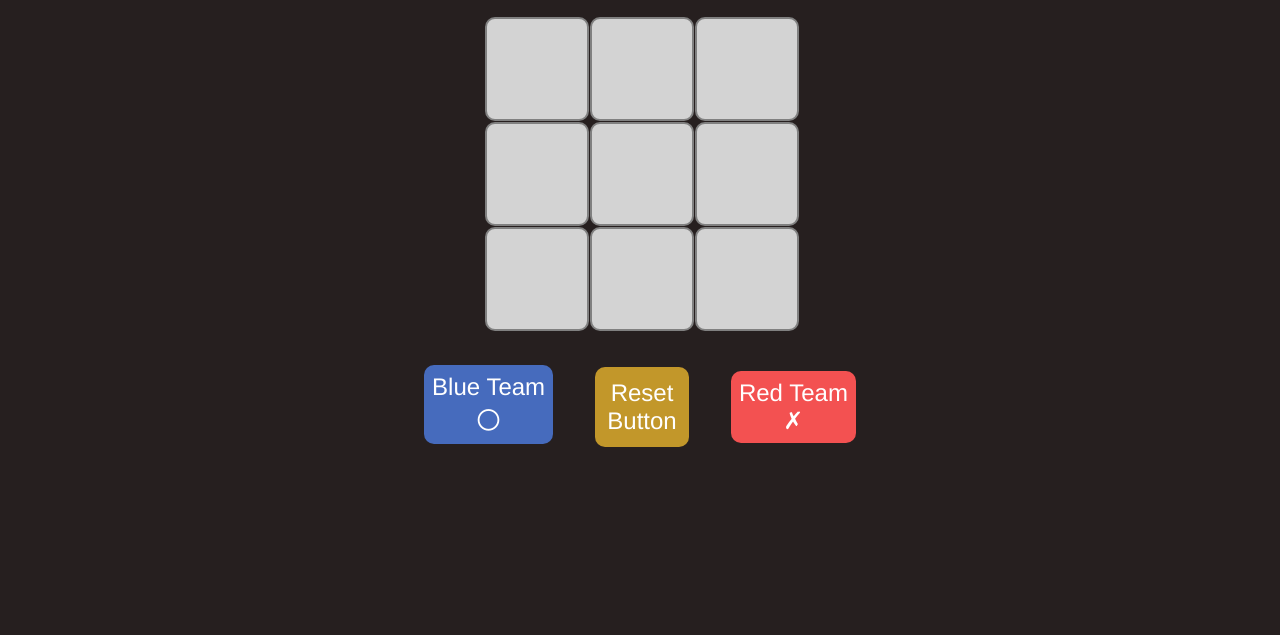
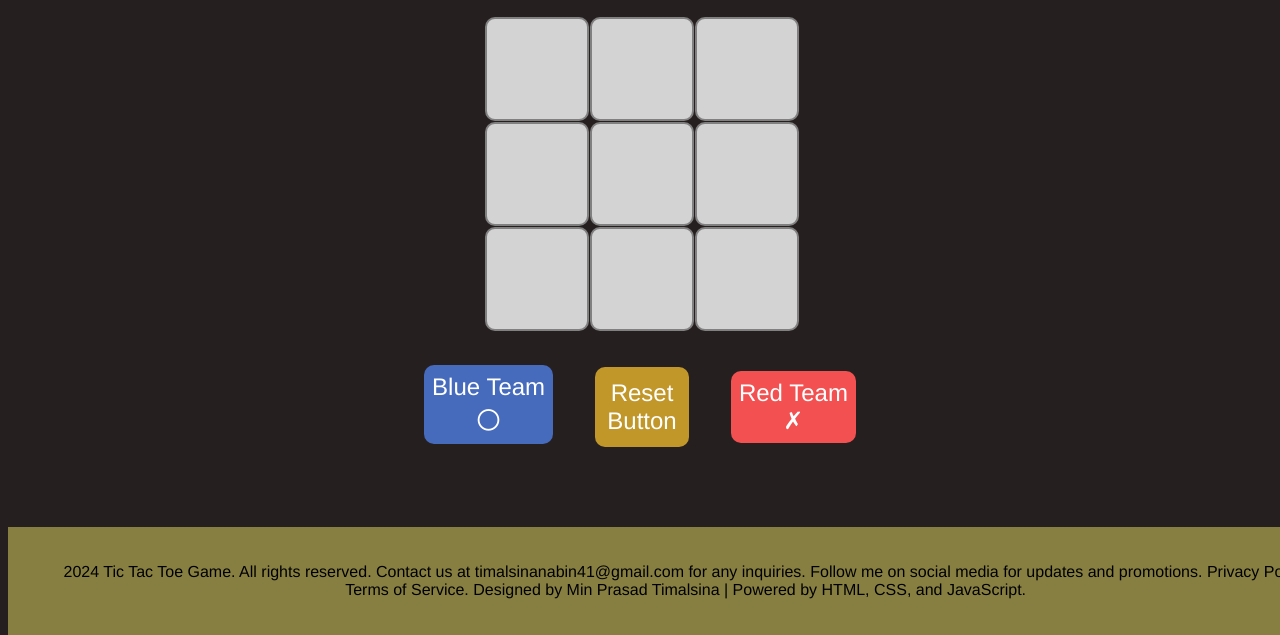
Before and after one commit to NabinTim/Tic-Tac-Toe-javaScript-, a plain HTML site: page index.html in a window 1280 px wide. Shown: the part 165-800 px from the top of the page. Drawn offline with Linux system fonts and the light colour scheme.

Commit message:
added footer

```diff
--- a/index.html
+++ b/index.html
@@ -27,6 +27,11 @@
         <button class="reset" id="resetButton">Reset <br>Button</button>
         <button class="redTeam" id="redButton">Red Team <br> ✗</button>
       </div>
+      <footer>
+        <pre>
+        2024 Tic Tac Toe Game. All rights reserved. Contact us at timalsinanabin41@gmail.com for any inquiries. Follow me on social media for updates and promotions. Privacy Policy |
+        Terms of Service. Designed by Min Prasad Timalsina | Powered by HTML, CSS, and JavaScript.</pre>
+    </footer>
 
     <script src="index.js"></script>
 </body>
--- a/style.css
+++ b/style.css
@@ -88,3 +88,12 @@ h1 {
     color: rgb(209, 47, 112);
     text-align: center;
 }
+
+footer {
+    background-color: #cdc45d96;
+    padding: 20px;
+    text-align: center;
+    position: fixed;
+    bottom: 0;
+    width: 100%;
+}
```
